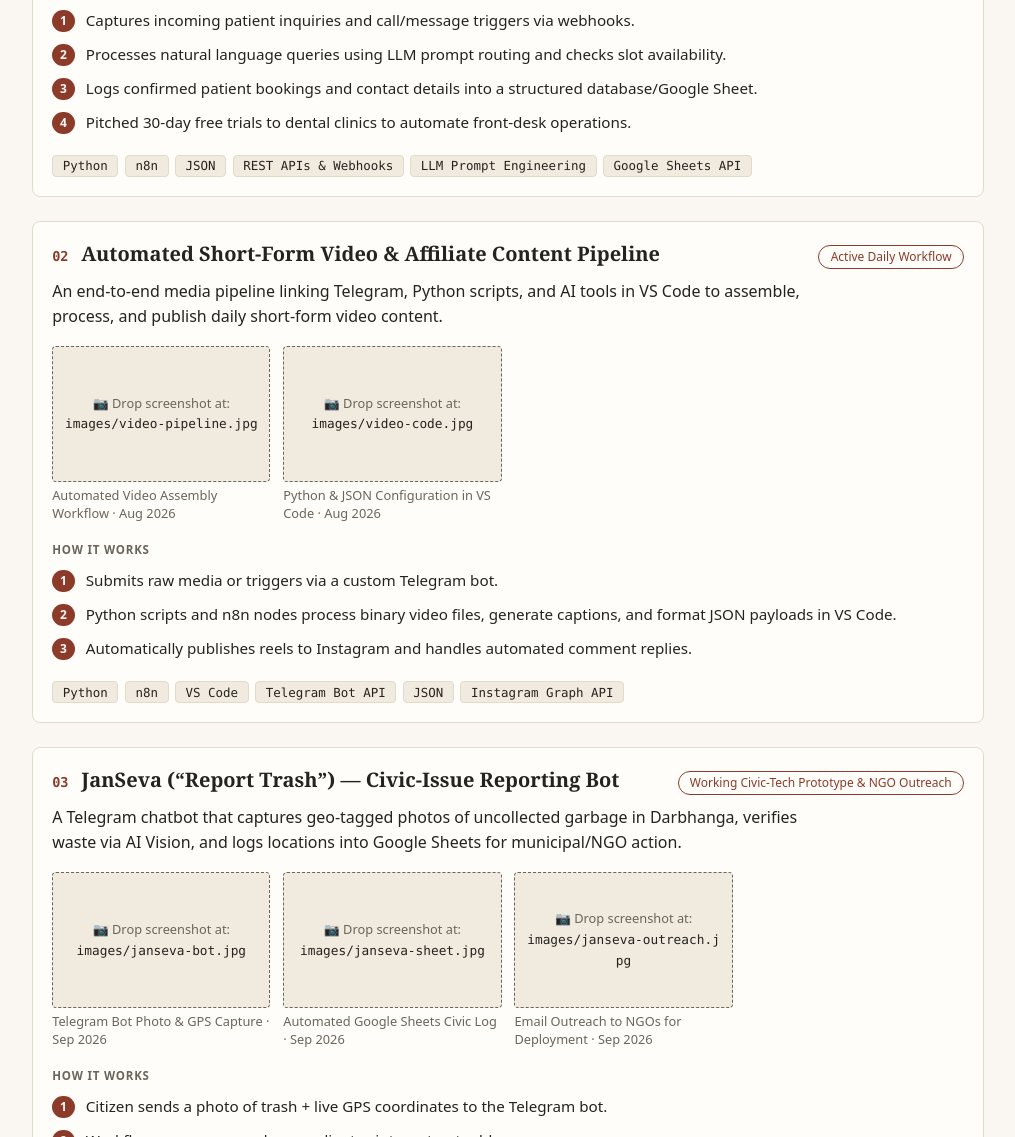
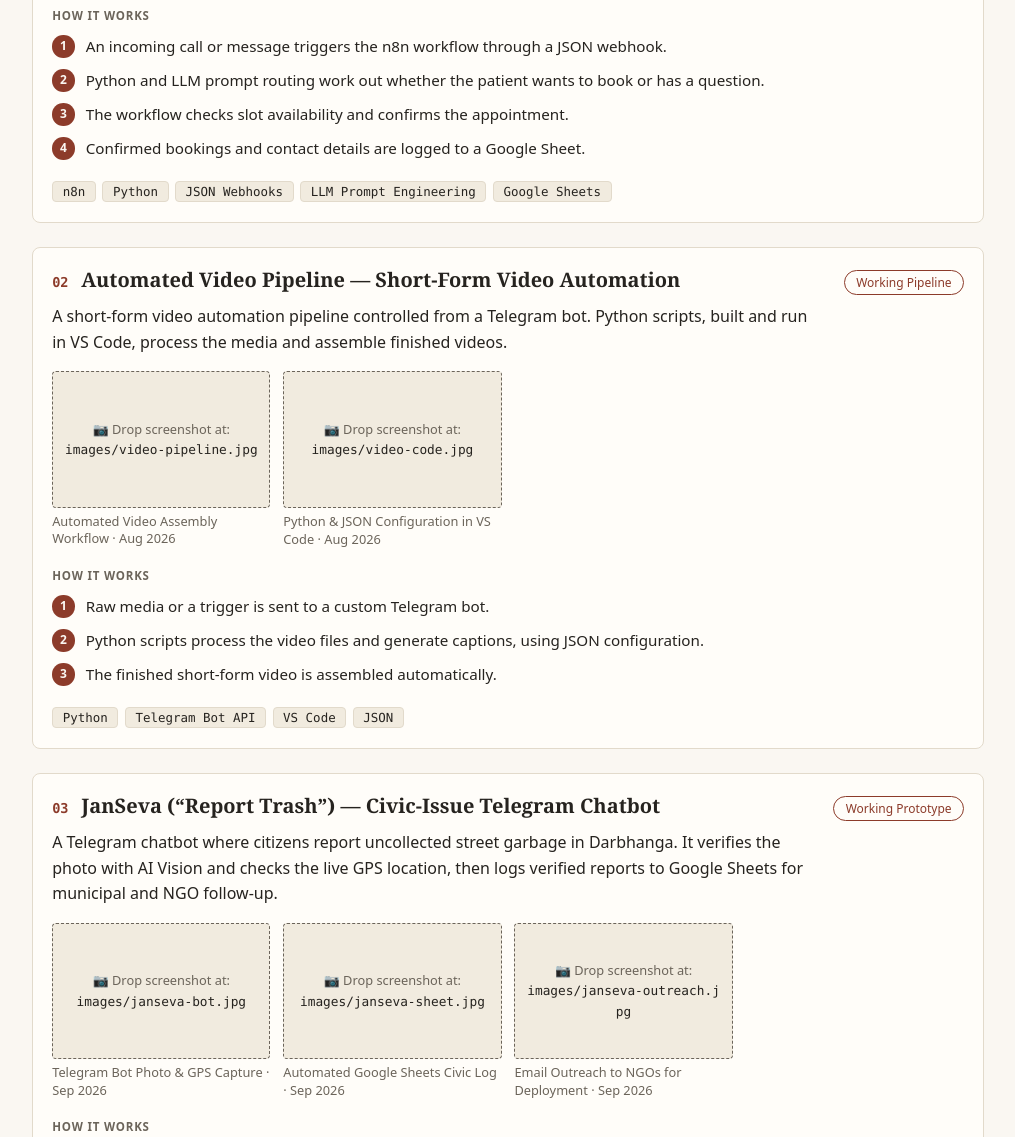
Before and after one commit to sunilkumarsharmaofficial/portfolio, a plain HTML site: page index.html in a window 1280 px wide. Shown: the part 659-1796 px from the top of the page, without its empty margins (132-1147 px from the left). Drawn offline with Linux system fonts and the light colour scheme.

Commit message:
Update index.html

```diff
--- a/index.html
+++ b/index.html
@@ -95,26 +95,21 @@ const S={name:"Sunil Kumar Sharma",
 
 // Each evidence item: src (file in the images folder), caption, date. Missing files show a placeholder with the filename.
 const PROJECTS=[
- {short:"Nancy AI",title:"Nancy AI — Automated Dental Clinic Receptionist",status:"Production Prototype (Pitched to Local Clinics)",
-  summary:"An AI receptionist built with Python, JSON, and n8n to automate patient appointment booking, answer clinic FAQs, and eliminate missed calls.",
-  steps:["Captures incoming patient inquiries and call/message triggers via webhooks.","Processes natural language queries using LLM prompt routing and checks slot availability.","Logs confirmed patient bookings and contact details into a structured database/Google Sheet.","Pitched 30-day free trials to dental clinics to automate front-desk operations."],
-  stack:["Python","n8n","JSON","REST APIs & Webhooks","LLM Prompt Engineering","Google Sheets API"],
+ {short:"Nancy AI",title:"Nancy AI — AI Call Receptionist",status:"Working Prototype",
+  summary:"An AI receptionist for dental clinics that picks up inbound calls and messages, answers common questions, and books appointments so no patient is missed. Built with n8n, Python, and JSON webhooks.",
+  steps:["An incoming call or message triggers the n8n workflow through a JSON webhook.","Python and LLM prompt routing work out whether the patient wants to book or has a question.","The workflow checks slot availability and confirms the appointment.","Confirmed bookings and contact details are logged to a Google Sheet."],
+  stack:["n8n","Python","JSON Webhooks","LLM Prompt Engineering","Google Sheets"],
   evidence:[{src:"images/nancy-workflow.jpg",caption:"n8n Backend Workflow & Webhook Routing",date:"2026-09"},{src:"images/nancy-json.jpg",caption:"JSON Payload & Patient Booking Log",date:"2026-09"},{src:"images/nancy-outreach.jpg",caption:"Clinic Trial Pitch & System Testing",date:"2026-10"}]},
- {short:"Video Pipeline",title:"Automated Short-Form Video & Affiliate Content Pipeline",status:"Active Daily Workflow",
-  summary:"An end-to-end media pipeline linking Telegram, Python scripts, and AI tools in VS Code to assemble, process, and publish daily short-form video content.",
-  steps:["Submits raw media or triggers via a custom Telegram bot.","Python scripts and n8n nodes process binary video files, generate captions, and format JSON payloads in VS Code.","Automatically publishes reels to Instagram and handles automated comment replies."],
-  stack:["Python","n8n","VS Code","Telegram Bot API","JSON","Instagram Graph API"],
+ {short:"Video Pipeline",title:"Automated Video Pipeline — Short-Form Video Automation",status:"Working Pipeline",
+  summary:"A short-form video automation pipeline controlled from a Telegram bot. Python scripts, built and run in VS Code, process the media and assemble finished videos.",
+  steps:["Raw media or a trigger is sent to a custom Telegram bot.","Python scripts process the video files and generate captions, using JSON configuration.","The finished short-form video is assembled automatically."],
+  stack:["Python","Telegram Bot API","VS Code","JSON"],
   evidence:[{src:"images/video-pipeline.jpg",caption:"Automated Video Assembly Workflow",date:"2026-08"},{src:"images/video-code.jpg",caption:"Python & JSON Configuration in VS Code",date:"2026-08"}]},
- {short:"JanSeva",title:"JanSeva (“Report Trash”) — Civic-Issue Reporting Bot",status:"Working Civic-Tech Prototype & NGO Outreach",
-  summary:"A Telegram chatbot that captures geo-tagged photos of uncollected garbage in Darbhanga, verifies waste via AI Vision, and logs locations into Google Sheets for municipal/NGO action.",
-  steps:["Citizen sends a photo of trash + live GPS coordinates to the Telegram bot.","Workflow reverse-geocodes coordinates into a street address.","OpenAI Vision API verifies genuine municipal waste (filtering out spam).","Logs verified entries into Google Sheets and triggers automated municipal/NGO alerts."],
-  stack:["Telegram Bot API","n8n / Make.com","OpenAI Vision API","Google Sheets","Reverse Geocoding"],
-  evidence:[{src:"images/janseva-bot.jpg",caption:"Telegram Bot Photo & GPS Capture",date:"2026-09"},{src:"images/janseva-sheet.jpg",caption:"Automated Google Sheets Civic Log",date:"2026-09"},{src:"images/janseva-outreach.jpg",caption:"Email Outreach to NGOs for Deployment",date:"2026-09"}]},
- {short:"Study Utility",title:"Custom Study Utility — Long-Text Audiobook & Guide Generator",status:"Personal Study Tool",
-  summary:"An n8n + JavaScript buffer workflow that bypasses 5,000-character TTS limits to convert study PDFs into merged MP3 audiobooks via Telegram.",
-  steps:["Send long text to the Telegram bot.","An n8n JavaScript node splits it at sentence boundaries into 4,500-character chunks.","Google Cloud TTS converts each chunk; a second node merges the buffers into one MP3 and sends it back."],
-  stack:["n8n","JavaScript (Binary Buffer Merge)","Google Cloud TTS API","Anthropic Claude API","Telegram Bot API"],
-  evidence:[{src:"images/tts-workflow.jpg",caption:"n8n Text-Chunking & MP3 Buffer Merge",date:"2026-08"}]}
+ {short:"JanSeva",title:"JanSeva (“Report Trash”) — Civic-Issue Telegram Chatbot",status:"Working Prototype",
+  summary:"A Telegram chatbot where citizens report uncollected street garbage in Darbhanga. It verifies the photo with AI Vision and checks the live GPS location, then logs verified reports to Google Sheets for municipal and NGO follow-up.",
+  steps:["A citizen sends a photo of the garbage and their live GPS coordinates to the Telegram bot.","The coordinates are reverse-geocoded into a street address.","The OpenAI Vision API confirms the photo shows genuine street garbage and filters out spam.","Verified reports are logged to Google Sheets with the address and coordinates."],
+  stack:["Telegram Bot API","OpenAI Vision API","Google Sheets","Reverse Geocoding"],
+  evidence:[{src:"images/janseva-bot.jpg",caption:"Telegram Bot Photo & GPS Capture",date:"2026-09"},{src:"images/janseva-sheet.jpg",caption:"Automated Google Sheets Civic Log",date:"2026-09"},{src:"images/janseva-outreach.jpg",caption:"Email Outreach to NGOs for Deployment",date:"2026-09"}]}
 ];
 
 const B_INTRO="Alongside my science curriculum, I read widely across classical literature, philosophy, and history. Here are some of the books that have shaped my thinking:";
@@ -125,8 +120,6 @@ const BOOKS=[
  {title:"War and Peace",author:"Leo Tolstoy",category:"Literature",rating:5,review:"A massive exploration of history, free will, and how large geopolitical events shape ordinary lives."},
  {title:"The Odyssey",author:"Homer",category:"Classical Literature",rating:5,review:"An epic journey of resilience, strategy, and endurance that kept me company during my independent study months in Darbhanga."},
  {title:"The Art of War",author:"Sun Tzu",category:"Strategy & History",rating:4,review:"Timeless lessons on strategy, preparation, and understanding terrain before taking action."},
- {title:"A Brief History of Time",author:"Stephen Hawking",category:"Science",rating:5,review:"Sparked my fascination with cosmology, black holes, and relativity."},
- {title:"My Inventions",author:"Nikola Tesla",category:"Biography & Science",rating:5,review:"An inspiring look into the mind of an unconventional inventor and his relentless pursuit of ideas."},
  {title:"The Suffering of the World",author:"Arthur Schopenhauer",category:"Philosophy & Society",rating:4,review:"Challenged my perspective on human struggle, resilience, and existence."},
  {title:"Basics of Morality",author:"Arthur Schopenhauer",category:"Philosophy & Society",rating:4,review:"Explores the philosophical foundations of ethics and human compassion."}
 ];
@@ -136,8 +129,8 @@ const AB={
  timeline:[
   ["Class 12 (PCM)","+2 M.L. Academy, Laheriasarai, Darbhanga (BSEB) · Expected graduation: May 2027"],
   ["Class 11 (PCM)","Scored **87.8%** (439/500) at +2 M.L. Academy, Darbhanga"],
-  ["Class 10 Board Exam (BSEB)","Scored **87.4%** (437/500) — **3rd rank in school** (out of ~300 students) at Sri Baldev High School, Keotsa, Muzaffarpur"],
-  ["Class 9","Scored **~90.8%** (454/500) at Sri Baldev High School, Keotsa"],
+  ["Class 10 Board Exam (BSEB)","Scored **87.4%** (437/500) — **3rd rank in school** (out of nearly 400 students) at Sri Baldev High School, Keotsa, Muzaffarpur"],
+  ["Class 9","Internal school year. In the BSEB system, Class 9 has no board exam, so no board marksheet is issued."],
   ["Context","Self-taught developer from rural Muzaffarpur (Ramauli); living independently in a rented room in Darbhanga during Class 11–12 to access stable electricity and internet."]],
  skills:["Python","n8n Workflow Automation","JSON & REST APIs","JavaScript (Node/Buffers)","Telegram Bot API","VS Code","Prompt Engineering (Claude & OpenAI)","Google Data Analytics"]};
 
```
